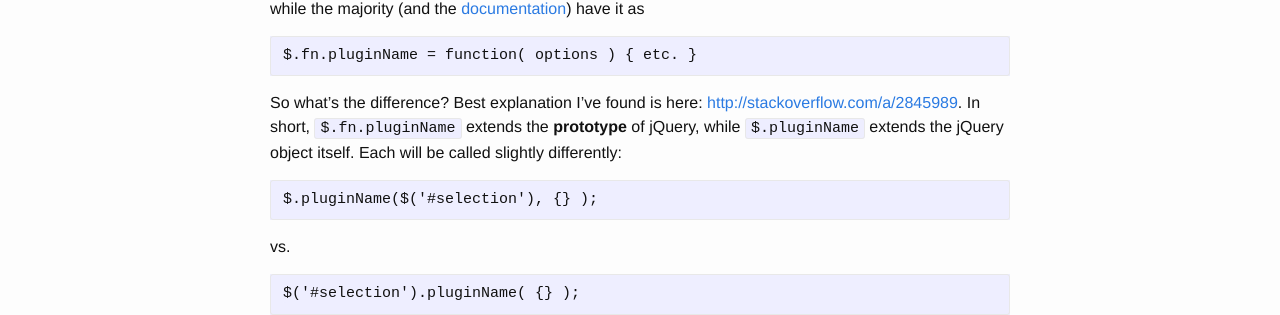
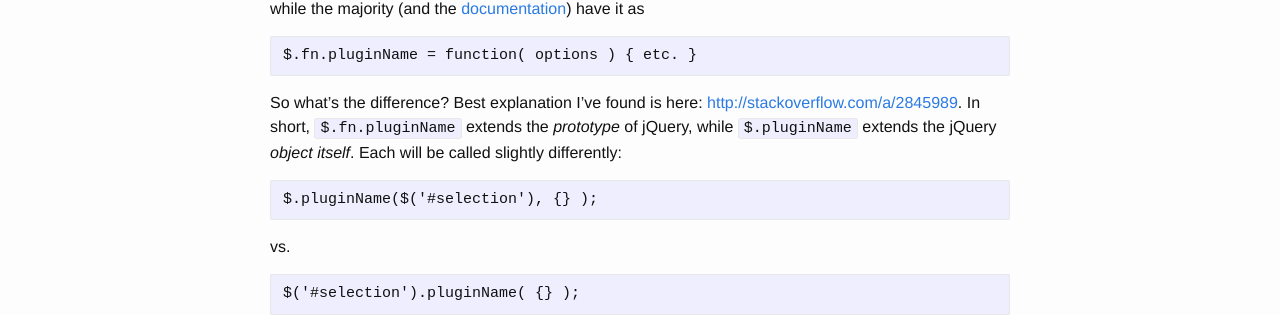
Before and after one commit to joemeadway/joemeadway.github.io, a Jekyll site: the page built from _posts/2016-07-25-jquery-dollar-fn-vs-dollar.md, in a window 1280 px wide. Shown: the part 388-703 px from the top of the page. Built offline with Jekyll 4.4.1, drawn with Linux system fonts in a browser that asks for light colours.

Commit message:
bold -> italics

````diff
--- a/_posts/2016-07-25-jquery-dollar-fn-vs-dollar.md
+++ b/_posts/2016-07-25-jquery-dollar-fn-vs-dollar.md
@@ -17,7 +17,7 @@ while the majority (and the [documentation](https://learn.jquery.com/plugins/))
 $.fn.pluginName = function( options ) { etc. }
 ```
 
-So what's the difference? Best explanation I've found is here: <http://stackoverflow.com/a/2845989>. In short, `$.fn.pluginName` extends the **prototype** of jQuery, while `$.pluginName` extends the jQuery object itself. Each will be called slightly differently:
+So what's the difference? Best explanation I've found is here: <http://stackoverflow.com/a/2845989>. In short, `$.fn.pluginName` extends the *prototype* of jQuery, while `$.pluginName` extends the jQuery *object itself*. Each will be called slightly differently:
 
 ```
 $.pluginName($('#selection'), {} );
````
